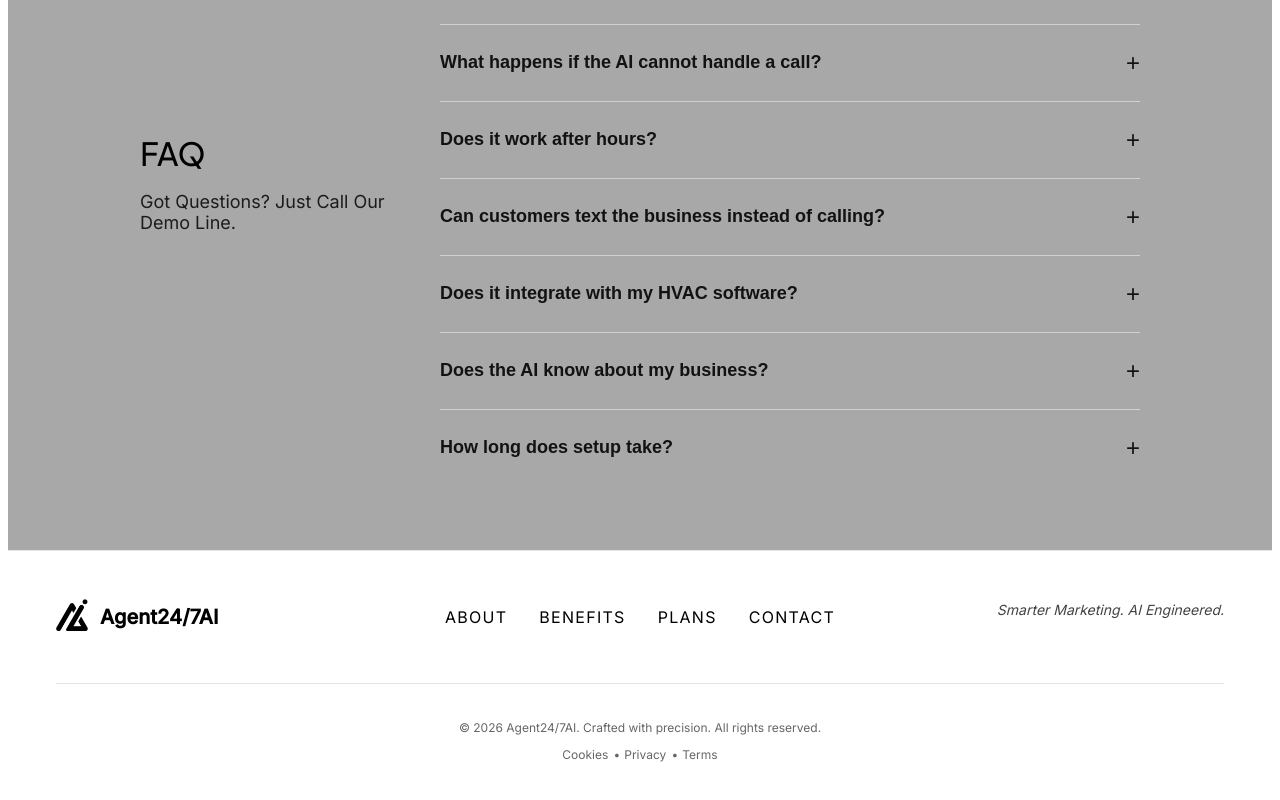
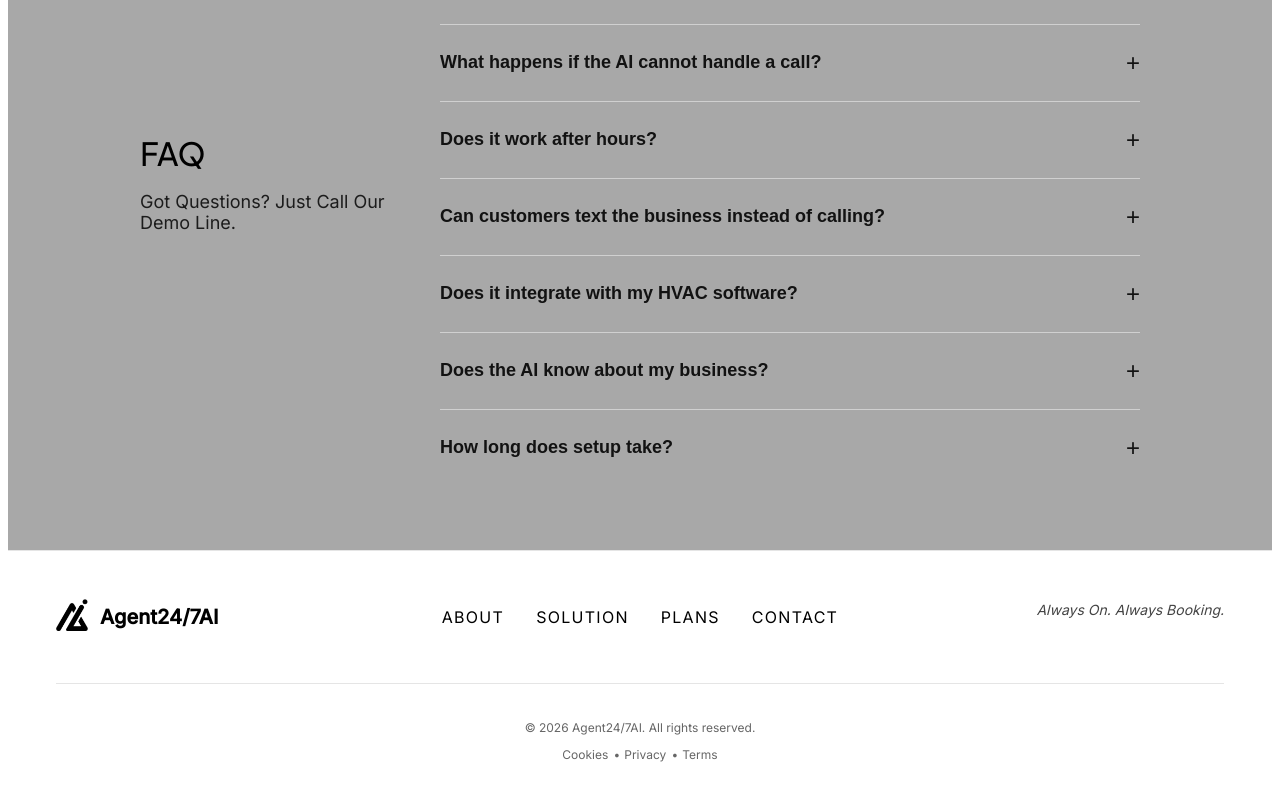
Before and after one commit to prateekrastogi/agent247ai, a Next.js app: page / in a window 1280 px wide. Shown: the part 4654-5454 px from the top of the page. Built offline with nearby package versions, Linux system fonts and the light colour scheme.

Commit message:
feat: Rename footer navigation link from 'BENEFITS' to 'SOLUTION' and update its target to the new 'industry' section, alongside minor footer text adjustments.

```diff
--- a/src/app/components/footer/index.tsx
+++ b/src/app/components/footer/index.tsx
@@ -31,7 +31,7 @@ const Footer = () => {
           <nav>
             <ul className={styles.navLinks}>
               <li className={styles.navLink}><Link href="/about">ABOUT</Link></li>
-              <li className={styles.navLink}><Link href={isHomePage ? '#benefits' : '/#benefits'}>BENEFITS</Link></li>
+              <li className={styles.navLink}><Link href={isHomePage ? '#industry' : '/#industry'}>SOLUTION</Link></li>
               <li className={styles.navLink}><Link href={isHomePage ? '#pricing' : '/#pricing'}>PLANS</Link></li>
               <li className={styles.navLink}><Link href="/about#contact">CONTACT</Link></li>
             </ul>
@@ -40,13 +40,13 @@ const Footer = () => {
 
         <div className={styles.rightColumn}>
           <p className={styles.rightTagline}>
-            Smarter Marketing. AI Engineered.
+            Always On. Always Booking.
           </p>
         </div>
       </div>
 
       <div className={styles.legalBar}>
-        <p>© {new Date().getFullYear()} Agent24/7AI. Crafted with precision. All rights reserved.</p>
+        <p>© {new Date().getFullYear()} Agent24/7AI. All rights reserved.</p>
       </div>
 
       <div className={styles.legalLinksBar}>
--- a/src/app/components/industry/IndustryClient.tsx
+++ b/src/app/components/industry/IndustryClient.tsx
@@ -28,7 +28,7 @@ const IndustryClient = () => {
     }, []);
 
     return (
-        <section className={styles.industrySection}>
+        <section id="industry" className={styles.industrySection}>
             <div className={styles.industryContent} ref={sectionRef}>
                 <h2 className={styles.title}>Built for Real HVAC Scenarios</h2>
                 <p className={styles.subtitle}>From emergency breakdowns to new system installs, our agents handle the full customer lifecycle.</p>
```
